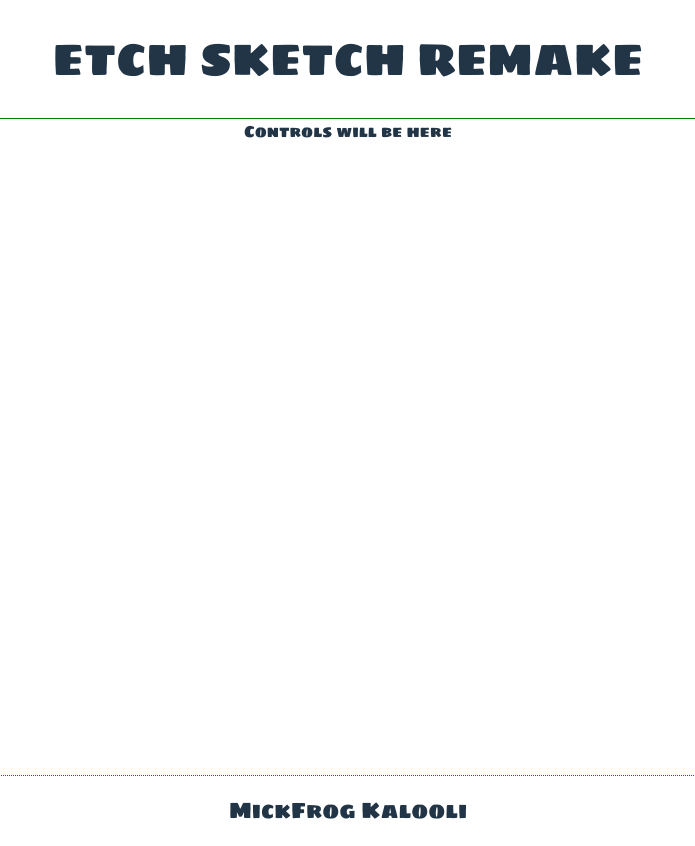
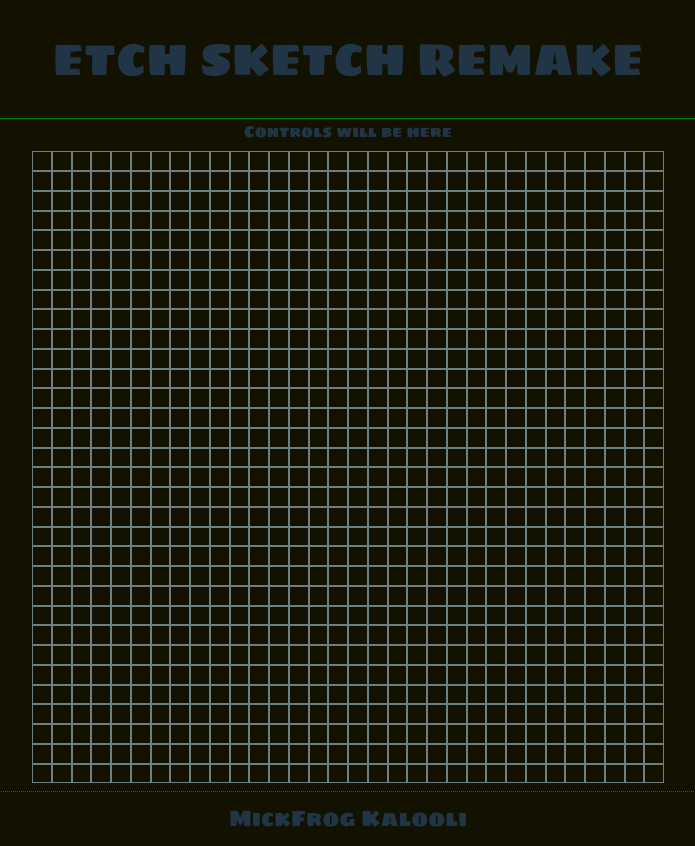
Before and after one commit to MickFrog/sketch-remake, a React (Vite) app: page / in a window 1280 px wide. Shown: the whole page, without its empty margins (292-987 px from the left). Built offline with nearby package versions, Linux system fonts and the light colour scheme.

Commit message:
fix board sizing issue

```diff
--- a/src/App.css
+++ b/src/App.css
@@ -1,5 +1,3 @@
-body
-
 #root {
   width: 100%;
 }
--- a/src/components/Footer.css
+++ b/src/components/Footer.css
@@ -4,7 +4,7 @@
     display: flex;
     justify-content: center;
     text-align: center;
-    padding: 1.1rem;
+    padding: 10px;
 
     border-top: 1px dotted green;
 }
--- a/src/components/SketchBoard.css
+++ b/src/components/SketchBoard.css
@@ -8,7 +8,7 @@
 }
 
 .board {
-    padding: 0;
+    padding: 0.5rem;
     margin: 0;
 
     width: min(632px, 80%);
@@ -16,9 +16,14 @@
 }
 
 .sketchBox {
+    box-sizing: border-box;
     width: 32px;
     height: 32px;
-    border: 1px solid green;
+    border: 1px solid #6E7E85;
+}
+
+.sketchBox:hover {
+    background-color: rgba(0, 255, 0, 0.2);
 }
 
 .sketchRow {
--- a/src/components/SketchBoard.tsx
+++ b/src/components/SketchBoard.tsx
@@ -1,4 +1,4 @@
-import { useEffect, useState } from "react";
+import { useMemo, useState } from "react";
 import "./SketchBoard.css";
 import uniqid from "uniqid";
 
@@ -7,14 +7,16 @@
 const boardMaxDimension = 632; // in pixels
 
 const SketchBoard = () => {
-  const boardRows: Array<JSX.Element> = [];
-  const [dimension, setDimension] = useState(32);
+  const [dimension, setDimension] = useState(boardMaxDimension / 32);
 
-  useEffect(() => {
-    for (let i = 0; i < dimension; i++) {
-      boardRows.push(<SketchRow rowNum={dimension} />);
+  const boardRows: Array<JSX.Element> = useMemo(() => {
+    const newBoardRows: Array<JSX.Element> = [];
+    for (let i = 0; i < 32; i++) {
+      newBoardRows.push(<SketchRow key={uniqid()} rowNum={32} />);
     }
-  }, [boardRows, dimension]);
+
+    return newBoardRows;
+  }, [dimension]);
 
   return (
     <main className="boardContainer">
--- a/src/index.css
+++ b/src/index.css
@@ -31,6 +31,7 @@
   place-items: center;
   min-width: 320px;
   min-height: 100vh;
+  background-color: #131200;
 }
 
 h1 {
```
